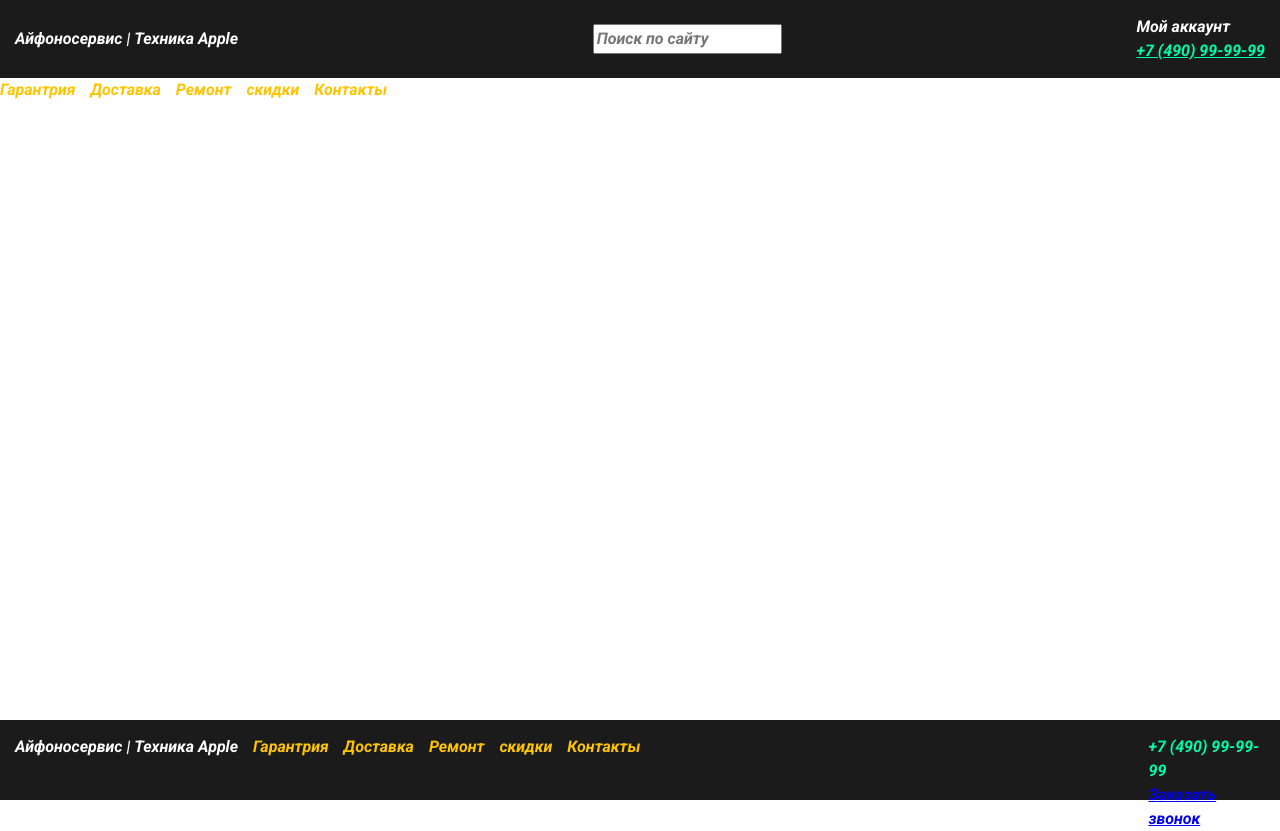
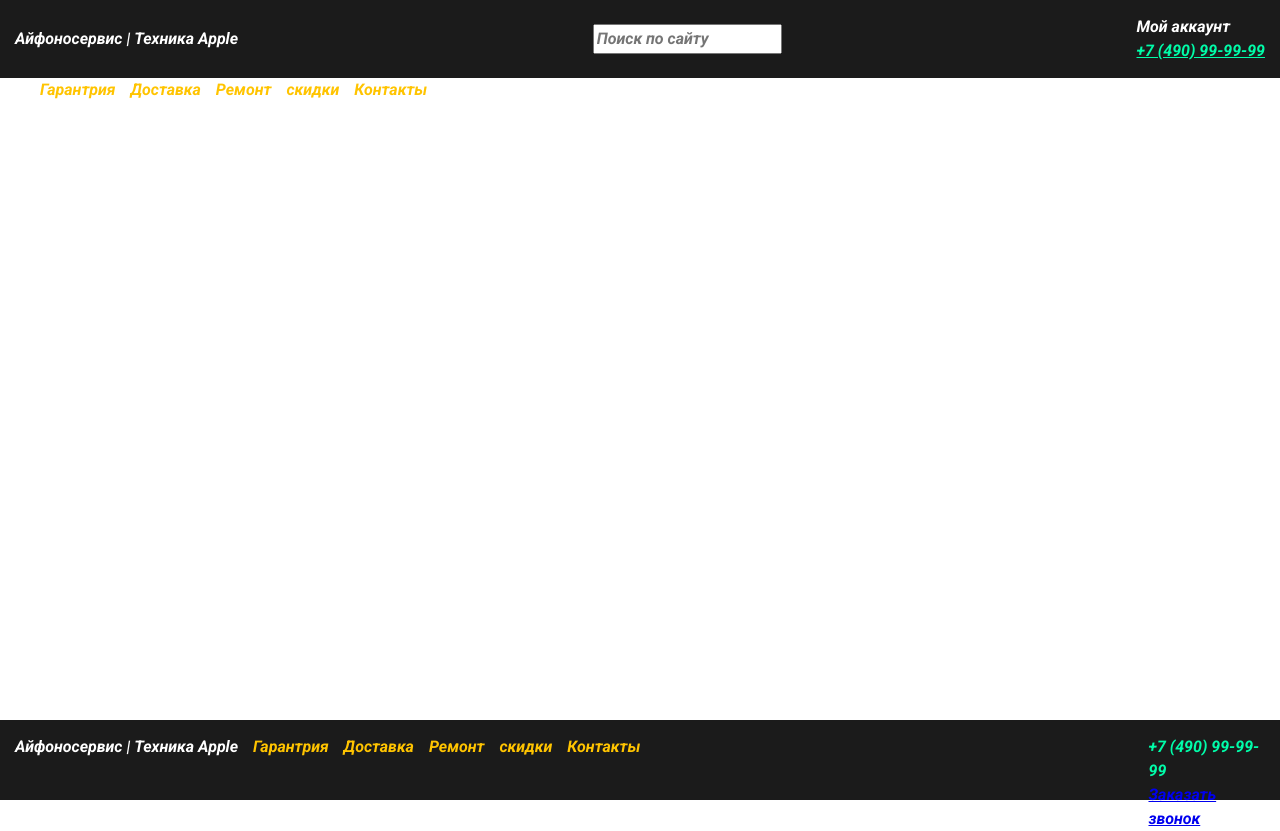
Before and after one commit to Drygz/Vladimir-khrushchev, a plain HTML site: page 1-home.html in a window 1280 px wide. Drawn offline with Linux system fonts and the light colour scheme.

Commit message:
Update style.css

```diff
--- a/style.css
+++ b/style.css
@@ -3,9 +3,12 @@
 body {
     font-size: 16px;
     font-family: 'Roboto', sans-serif;
-}
-
-header {
+  }
+  .wrapper {
+    max-width: 1200px;
+    margin: 0 auto;
+  }
+  header {
     width: 100%;
     color: #fff;
   }
```
